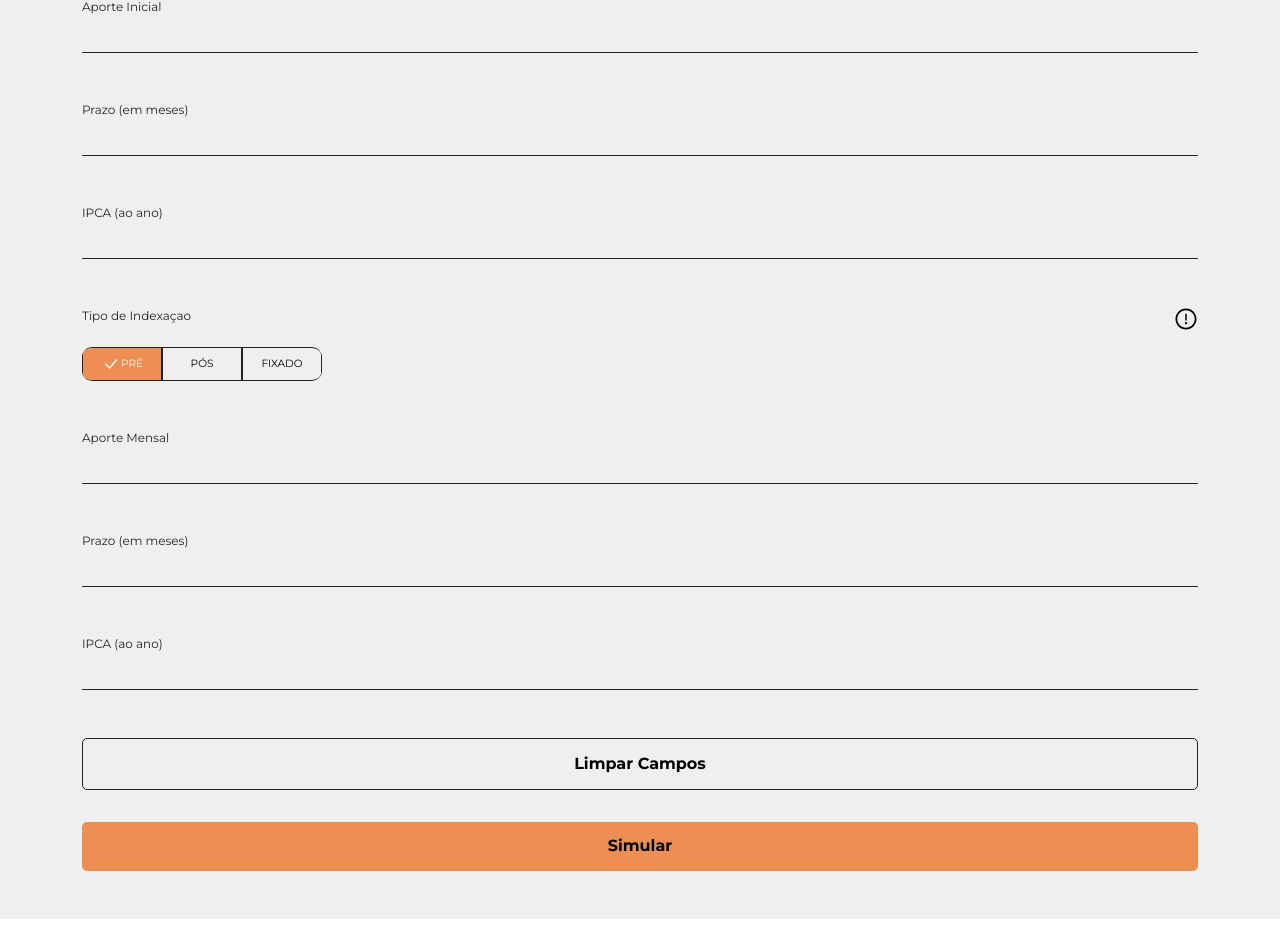
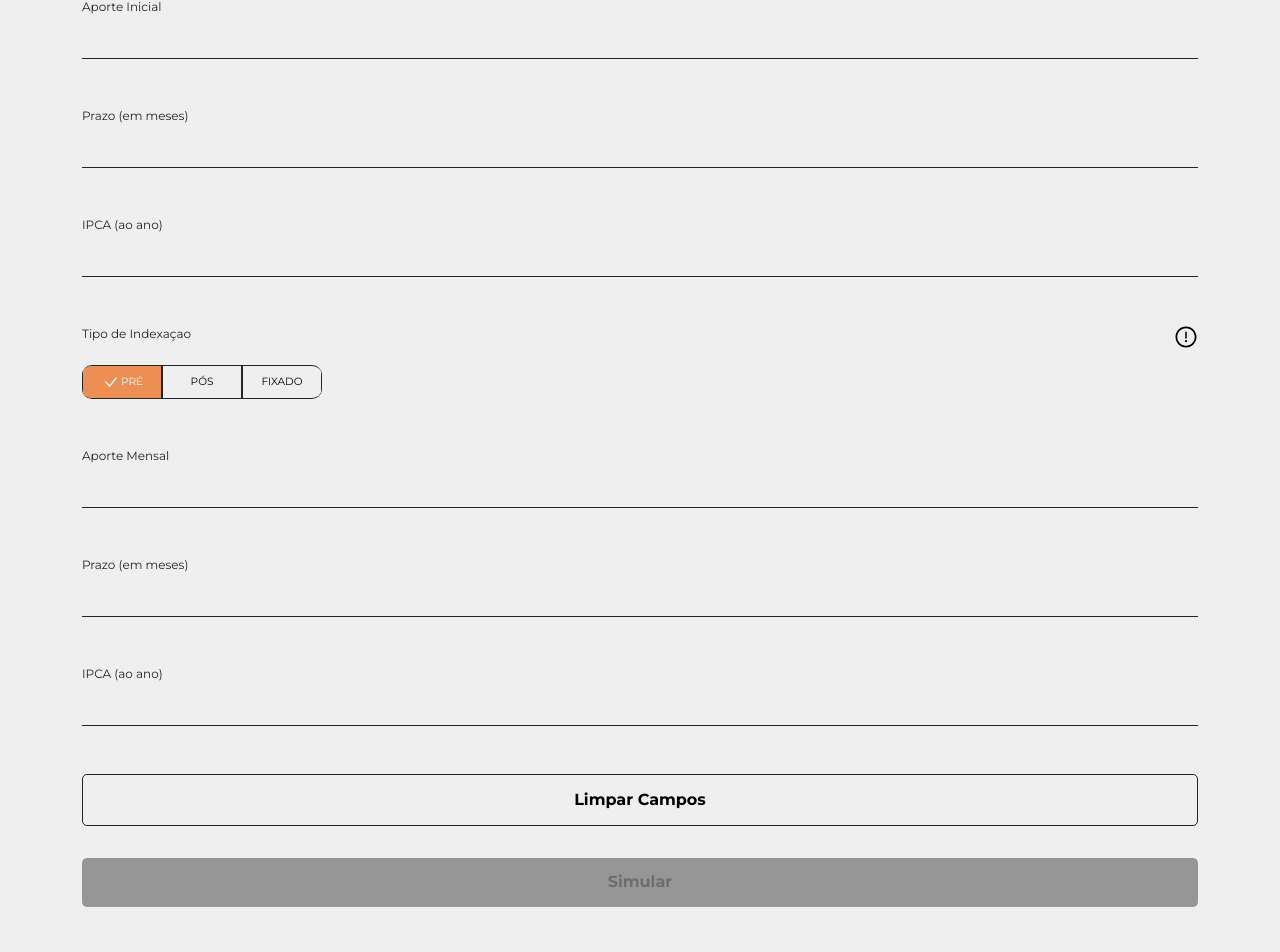
Before and after one commit to HeflerDev/Invest-Platform, a React app: page / in a window 1280 px wide. Shown: the part 233-1185 px from the top of the page. Before the commit the page ends 1152 px from the top, so only its background shows below. Built offline with nearby package versions, Linux system fonts and the light colour scheme.

Commit message:
Form Style and error displaying

```diff
--- a/src/assets/styles/Buttons.scss
+++ b/src/assets/styles/Buttons.scss
@@ -40,6 +40,9 @@ button {
 .submit {
   border: none ;
   background-color: $primary;
+  &:disabled {
+    background-color: #969696;
+  }
 }
 
 .active {
--- a/src/assets/styles/FormInput.scss
+++ b/src/assets/styles/FormInput.scss
@@ -4,6 +4,7 @@ input {
   border-bottom: solid $dark 1px;
   outline: none;
   width: 100%;
+  font-size: 16px;
 }
 
 .input-field {
@@ -13,3 +14,11 @@ input {
 .input-label {
   margin: 1rem auto;
 }
+
+.error {
+  color: red;
+}
+
+.error-input {
+  border-bottom: solid red 1px;
+}
--- a/src/views/App.scss
+++ b/src/views/App.scss
@@ -1,9 +1,11 @@
 @import '~bootstrap/scss/bootstrap';
 @import url('https://fonts.googleapis.com/css2?family=Montserrat:ital,wght@0,100;0,200;0,300;0,400;0,500;0,600;0,700;0,800;0,900;1,100;1,200;1,300;1,400;1,500;1,600;1,700;1,800;1,900&display=swap');
 
-$primary: #ed8f52;
-$secondary: #efefef;
-$success: #408032;
+$primary: #ed8f52; // Orange
+$secondary: #efefef; // whitesmoke
+$success: #408032; // Green
+
+$disabled: #969696; // darkgray
 
 body {
   font-family: Montserrat, sans-serif;
--- a/src/views/Form.jsx
+++ b/src/views/Form.jsx
@@ -157,7 +157,12 @@ const Form = () => {
             className="btn-default"
             onClick={clearFields}
             text="Limpar Campos" />
-          <input className="btn-default submit" type="submit" value="Simular" />
+          <input
+            className="btn-default submit"
+            type="submit"
+            value="Simular"
+            disabled={validate(formData).length !== 0}
+          />
         </Col>
       </Row>
     </form>
--- a/src/views/components/InputField.jsx
+++ b/src/views/components/InputField.jsx
@@ -2,10 +2,23 @@ import React from 'react';
 import PropTypes from 'prop-types';
 import {Col} from 'react-bootstrap';
 
-export const InputField = ({label, name, onChange, value}) => (
+export const InputField = ({error = null, label, name, onChange, value}) => (
   <Col xs={12} className="input-field">
-    <label htmlFor={name} className="input-label">{label}</label>
-    <input type="text" name={name} onChange={onChange} value={value}/>
+    <label
+      htmlFor={name}
+      className={error ? 'error input-label' : 'input-label'}>
+      {label}
+    </label>
+    <input
+      className={error ? 'error-input' : ''}
+      type="text"
+      name={name}
+      onChange={onChange}
+      value={value}
+    />
+    {
+      error && <p className="error">{error}</p>
+    }
   </Col>
 );
 
@@ -14,6 +27,7 @@ InputField.propTypes = {
   name: PropTypes.string,
   onChange: PropTypes.func,
   value: PropTypes.string,
+  error: PropTypes.string,
 };
 
 InputField.defaultProps = {
```
